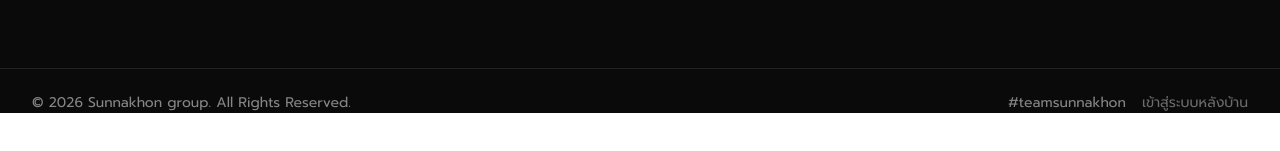
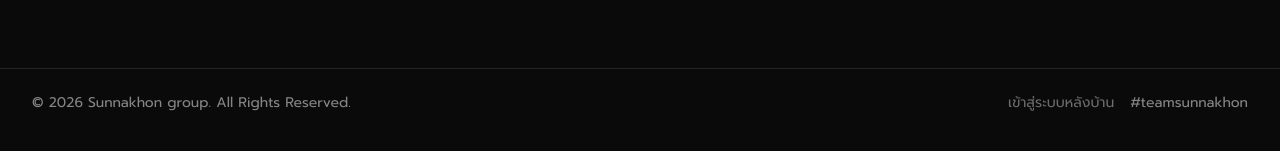
Before and after one commit to devpcjengineering/sun, a Next.js app: page / in a window 1280 px wide. Shown: the part 4577-4728 px from the top of the page. Before the commit the page ends 4690 px from the top, so only its background shows below. Built offline with nearby package versions, Linux system fonts and the light colour scheme; no server answers; the database is empty.

Commit message:
Footer: more bottom space, backoffice login link before #teamsunnakhon

```diff
--- a/src/components/site/Footer.tsx
+++ b/src/components/site/Footer.tsx
@@ -113,18 +113,18 @@ export default function Footer({ settings, services }: { settings: SiteSettings;
         </div>
       </Container>
       <div className="border-t border-white/10">
-        <Container className="flex flex-col items-center gap-2 pt-6 text-center text-sm text-white/50 sm:flex-row sm:justify-between sm:text-left">
+        <Container className="flex flex-col items-center gap-2 pt-6 text-center text-sm text-white/50 sm:flex-row sm:justify-between sm:pb-24 sm:text-left">
           <p>© 2026 Sunnakhon group. All Rights Reserved.</p>
           <p className="flex items-center gap-4">
-            <span>#teamsunnakhon</span>
-            {/* เดสก์ท็อป: อยู่ข้าง #teamsunnakhon */}
+            {/* เดสก์ท็อป: อยู่หน้า #teamsunnakhon */}
             <a href="/admin" className="hidden text-white/40 transition-colors hover:text-white sm:inline">
               เข้าสู่ระบบหลังบ้าน
             </a>
+            <span>#teamsunnakhon</span>
           </p>
         </Container>
         {/* มือถือ: ล่างสุดของหน้า กึ่งกลาง */}
-        <Container className="flex justify-center pb-6 pt-3 text-sm text-white/40 sm:hidden">
+        <Container className="flex justify-center pb-24 pt-3 text-sm text-white/40 sm:hidden">
           <a href="/admin" className="transition-colors hover:text-white">
             เข้าสู่ระบบหลังบ้าน
           </a>
```
